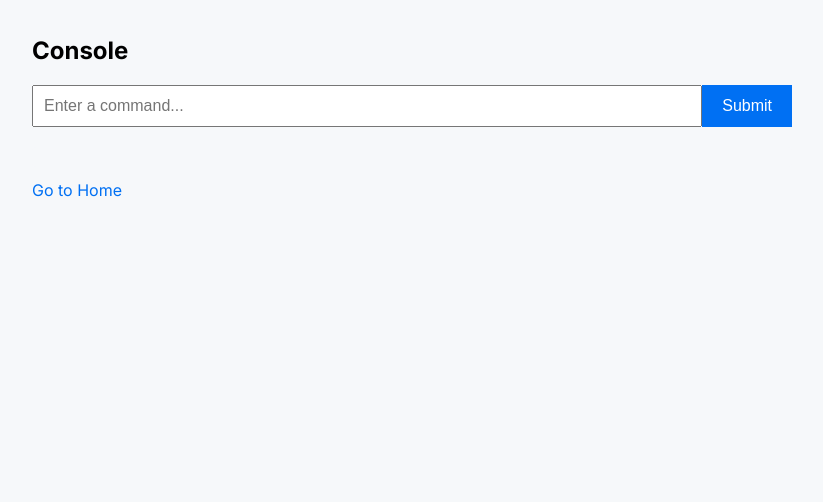
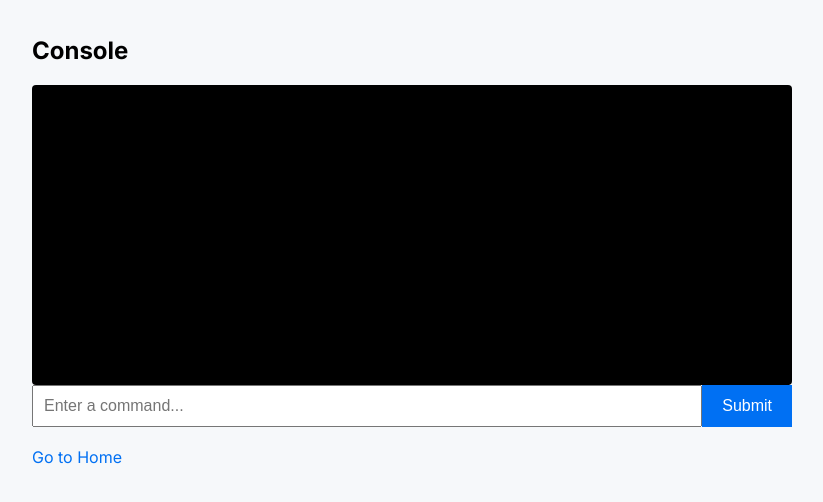
Before and after one commit to danielytan/nextjs-console-experiment, a Next.js app: page /console in a window 1280 px wide. Shown: the top 502 px of the page, without its empty margins (228-1051 px from the left). Built offline with nearby package versions, Linux system fonts and the light colour scheme.

Commit message:
console window now scrolls properly, and looks somewhat like a console

```diff
--- a/src/app/console/page.tsx
+++ b/src/app/console/page.tsx
@@ -1,11 +1,12 @@
 "use client"
 
-import { useState } from 'react';
+import { useState, useRef, useEffect } from 'react';
 import Link from 'next/link';
 
 const ConsolePage = () => {
   const [command, setCommand] = useState('');
   const [output, setOutput] = useState('');
+  const consoleRef = useRef<HTMLDivElement>(null);
 
   const handleInputChange = (event: React.ChangeEvent<HTMLInputElement>) => {
     setCommand(event.target.value);
@@ -17,13 +18,24 @@ const ConsolePage = () => {
     // Process the command and update the output state
     // You can implement your own logic here
 
+    setOutput(prevOutput => prevOutput + '> ' + command + '\n');
+
     // Clear the input field
     setCommand('');
   };
 
+  useEffect(() => {
+    if (consoleRef.current) {
+      consoleRef.current.scrollTop = consoleRef.current.scrollHeight;
+    }
+  }, [output]);
+
   return (
     <div className="container">
       <h1>Console</h1>
+      <div className="console-window" ref={consoleRef}>
+        <pre>{output}</pre>
+      </div>
       <form onSubmit={handleSubmit}>
         <input
           type="text"
@@ -33,7 +45,6 @@ const ConsolePage = () => {
         />
         <button type="submit">Submit</button>
       </form>
-      <pre>{output}</pre>
       <Link href="/" passHref>
         Go to Home
       </Link>
--- a/src/app/globals.css
+++ b/src/app/globals.css
@@ -14,6 +14,21 @@ body {
   max-width: 800px;
   margin: 0 auto;
   padding: 20px;
+}
+
+.console-window {
+  height: 300px;
+  overflow-y: auto;
+  background-color: #000;
+  color: #fff;
+  padding: 10px;
+  border-radius: 4px;
+}
+
+.console-window pre {
+  margin: 0;
+  color: #fff;
+  background-color: transparent;
 }
 
 h1 {
```
